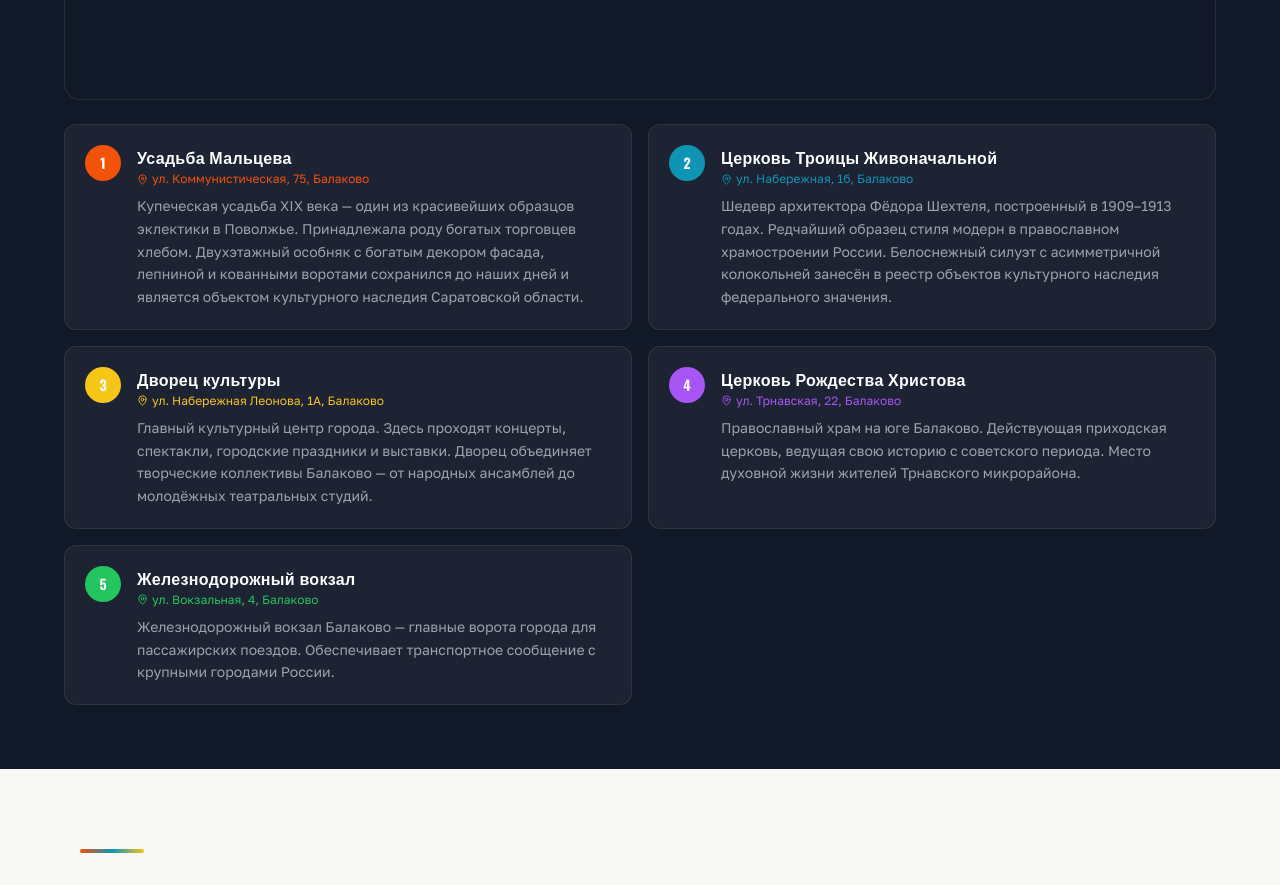
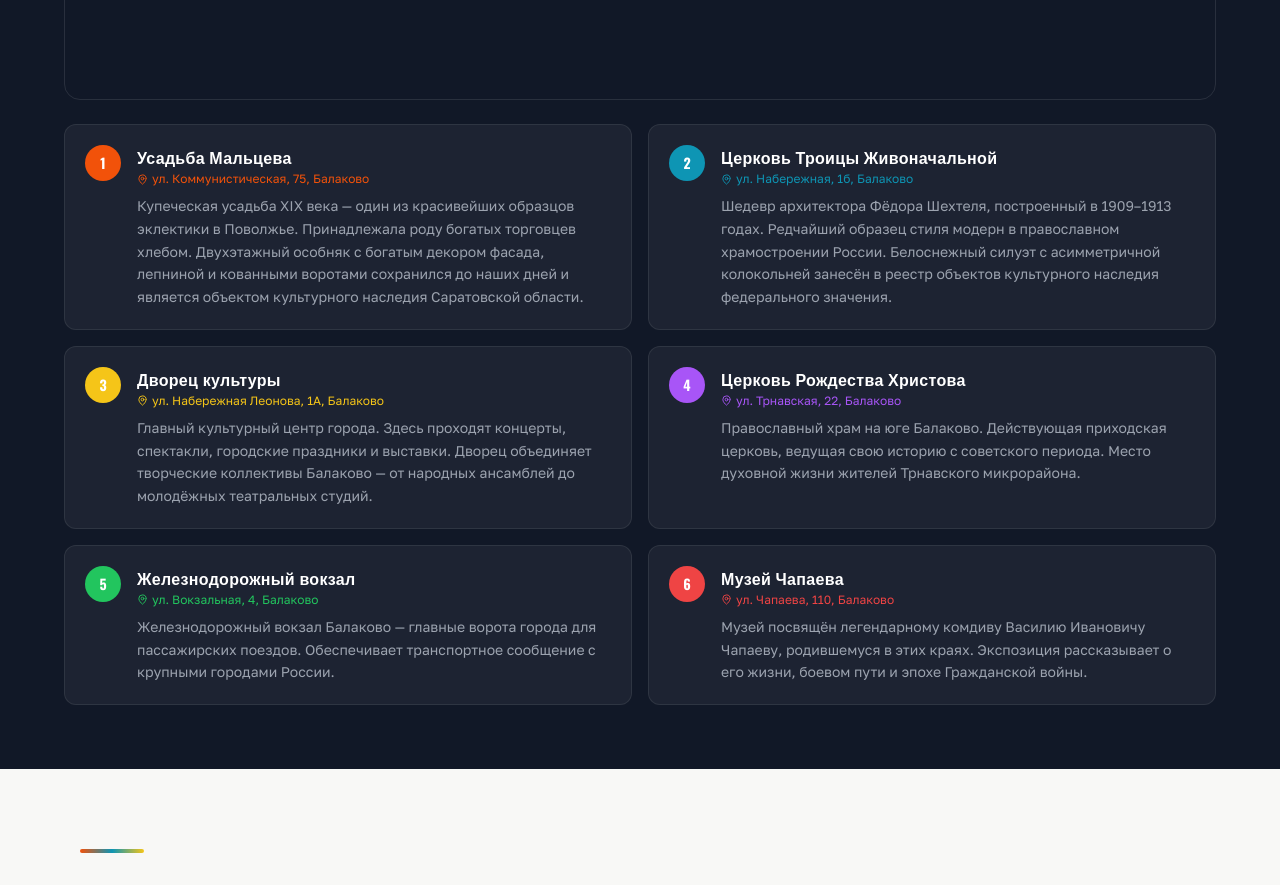
Before and after one commit to pr-poehali-dev/balakovo-city-landmarks, a React (Vite) app: page / in a window 1280 px wide. Shown: the part 1960-2845 px from the top of the page. Built offline with nearby package versions, Linux system fonts and the light colour scheme.

Commit message:
Add Chapayev Museum coordinates and address

```diff
--- a/src/pages/Index.tsx
+++ b/src/pages/Index.tsx
@@ -238,7 +238,7 @@ const Index = () => {
               </div>
               <div className="rounded-2xl overflow-hidden" style={{ height: 460, border: '1px solid rgba(255,255,255,0.1)' }}>
                 <iframe
-                  src="https://yandex.ru/map-widget/v1/?ll=47.8084%2C52.0270&spn=0.08%2C0.06&l=map&pt=47.7853%2C52.0427%2Cpmorm1~47.7873%2C52.0447%2Cpmorm2~47.828075%2C52.022132%2Cpmorm3~47.78901%2C52.01127%2Cpmorm4~47.78917%2C52.00278%2Cpmorm5"
+                  src="https://yandex.ru/map-widget/v1/?ll=47.8000%2C52.0200&spn=0.12%2C0.08&l=map&pt=47.7853%2C52.0427%2Cpmorm1~47.7873%2C52.0447%2Cpmorm2~47.828075%2C52.022132%2Cpmorm3~47.78901%2C52.01127%2Cpmorm4~47.78917%2C52.00278%2Cpmorm5~47.77075%2C52.03433%2Cpmorm6"
                   width="100%"
                   height="100%"
                   style={{ border: 'none' }}
@@ -289,6 +289,14 @@ const Index = () => {
                     address: 'ул. Вокзальная, 4, Балаково',
                     desc: 'Железнодорожный вокзал Балаково — главные ворота города для пассажирских поездов. Обеспечивает транспортное сообщение с крупными городами России.',
                     icon: 'Train',
+                  },
+                  {
+                    num: '6',
+                    color: '#ef4444',
+                    name: 'Музей Чапаева',
+                    address: 'ул. Чапаева, 110, Балаково',
+                    desc: 'Музей посвящён легендарному комдиву Василию Ивановичу Чапаеву, родившемуся в этих краях. Экспозиция рассказывает о его жизни, боевом пути и эпохе Гражданской войны.',
+                    icon: 'Landmark',
                   },
                 ].map((obj) => (
                   <div key={obj.num} className="rounded-xl p-5 flex gap-4" style={{ background: 'rgba(255,255,255,0.05)', border: '1px solid rgba(255,255,255,0.08)' }}>
```
